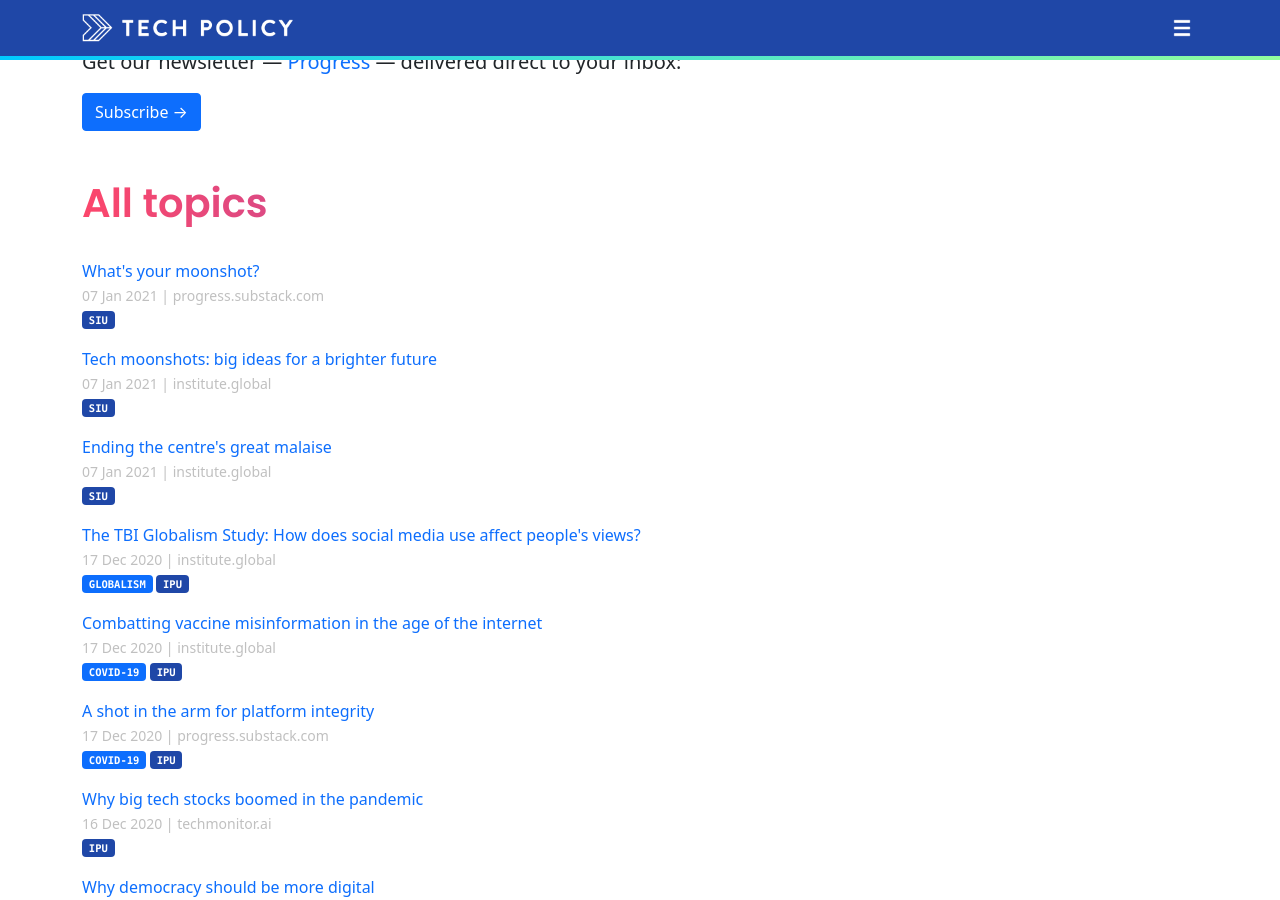
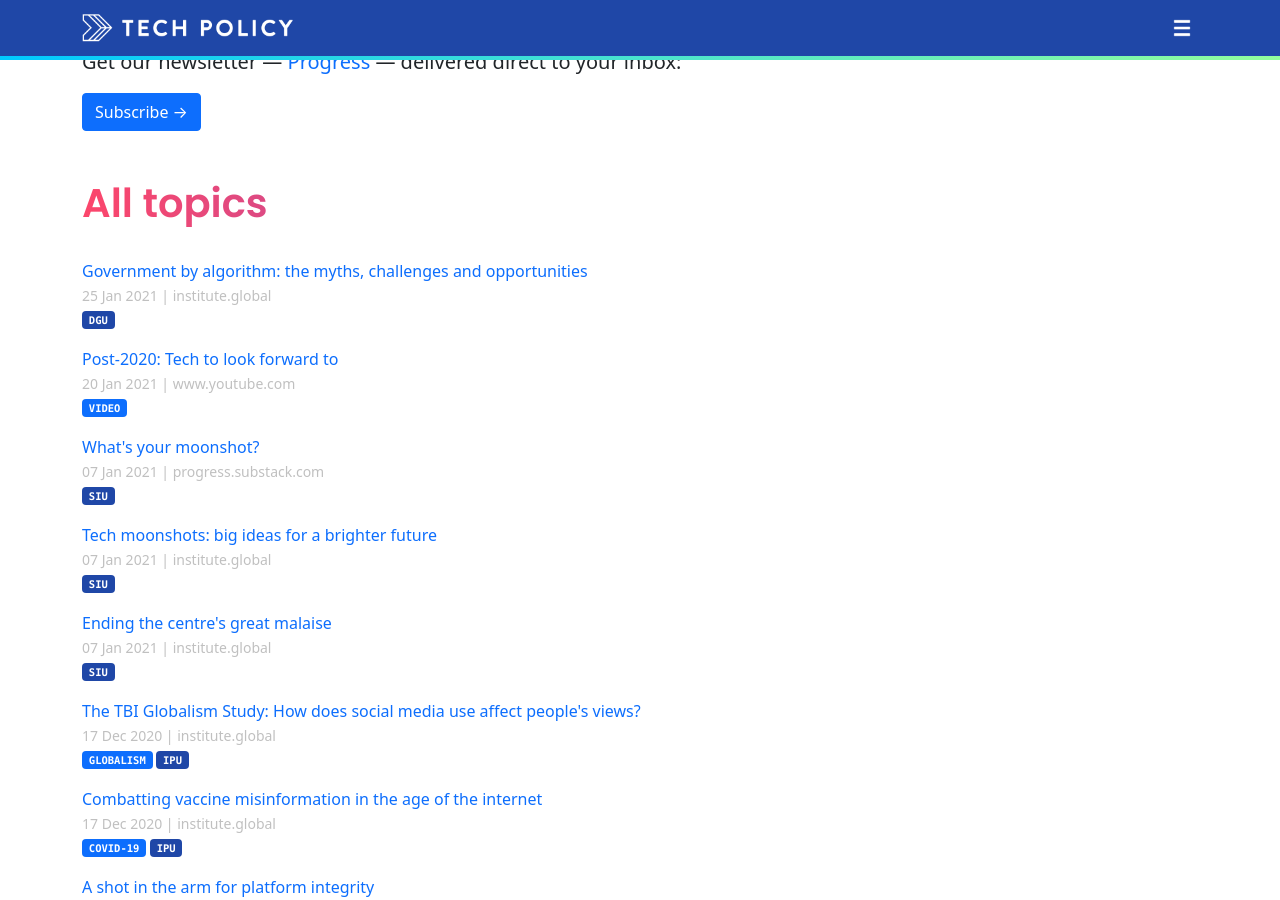
Before and after one commit to techpolicyio/techpolicyio.github.io, a Jekyll site: the page built from pages/home.md, in a window 1280 px wide and 900 px high, scrolled down 468 px. Built offline with Jekyll 4.4.1, drawn with Linux system fonts in a browser that asks for light colours.

Commit message:
Update links.yml

```diff
--- a/_data/links.yml
+++ b/_data/links.yml
@@ -599,3 +599,11 @@
   url: https://institute.global/policy/ending-centres-great-malaise
   date: 2021-01-07
   unit: siu
+- title: "Post-2020: Tech to look forward to"
+  url: https://www.youtube.com/watch?v=4SE4zAR9wrQ
+  date: 2021-01-20
+  tags: video
+- title: "Government by algorithm: the myths, challenges and opportunities"
+  url: https://institute.global/policy/government-algorithm-myths-challenges-and-opportunities
+  date: 2021-01-25
+  unit: dgu
```
